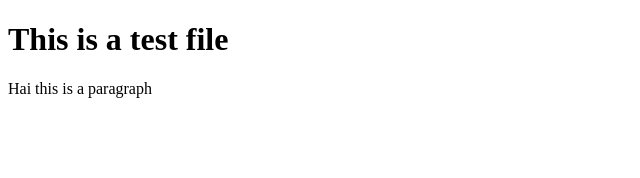
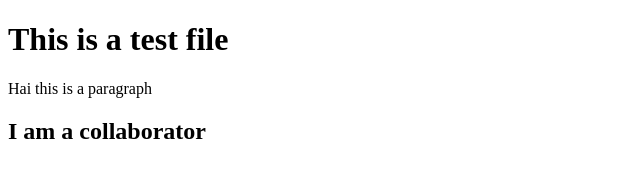
Before and after one commit to aaina942/test, a plain HTML site: page index.html in a window 1280 px wide. Shown: the whole page, without its empty margins (0-640 px from the left). Drawn offline with Linux system fonts and the light colour scheme.

Commit message:
Update index.html

```diff
--- a/index.html
+++ b/index.html
@@ -8,5 +8,6 @@
 <body>
   <h1>This is a test file</h1>
   <p>Hai this is a paragraph</p>
+    <h2>I am a collaborator</h2>
 </body>
 </html>
```
